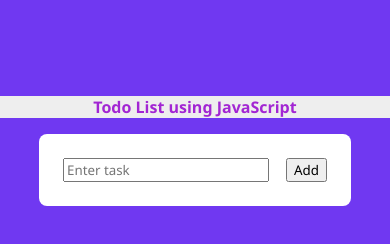
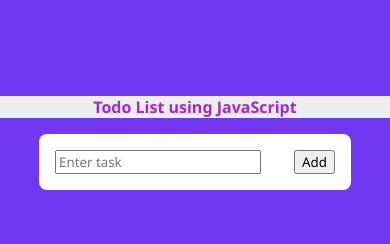
Before and after one commit to Ogo43/to-do-list, a plain HTML site: page index.html in a window 390 px wide. Drawn offline with Linux system fonts and the light colour scheme.

Commit message:
Update styles.css
Worked on the mobile responsiveness

```diff
--- a/styles.css
+++ b/styles.css
@@ -91,7 +91,7 @@ h1 {
   h1 {
     font-size: 1rem;
 }
-.todo_list {
-    padding: 1.5rem;
+#todo_input {
+    padding: 2px;
 }
 }
```
